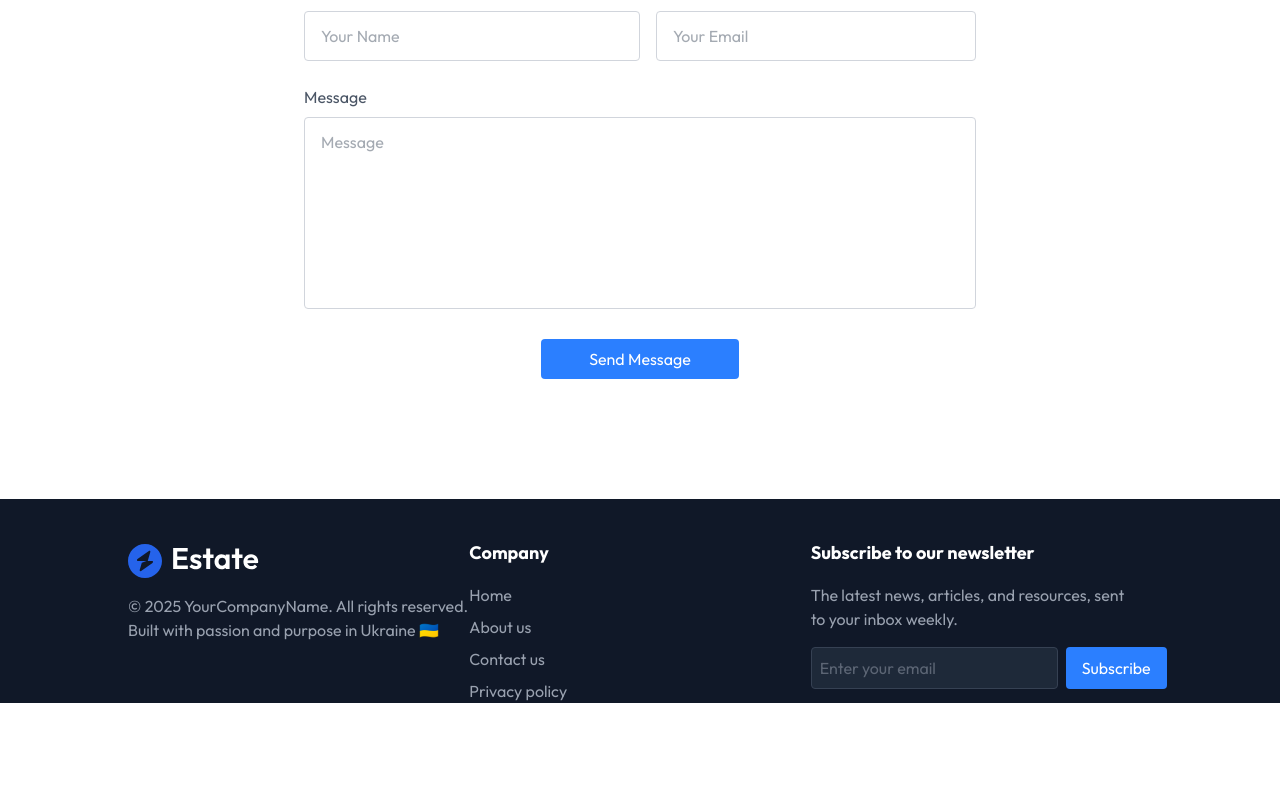
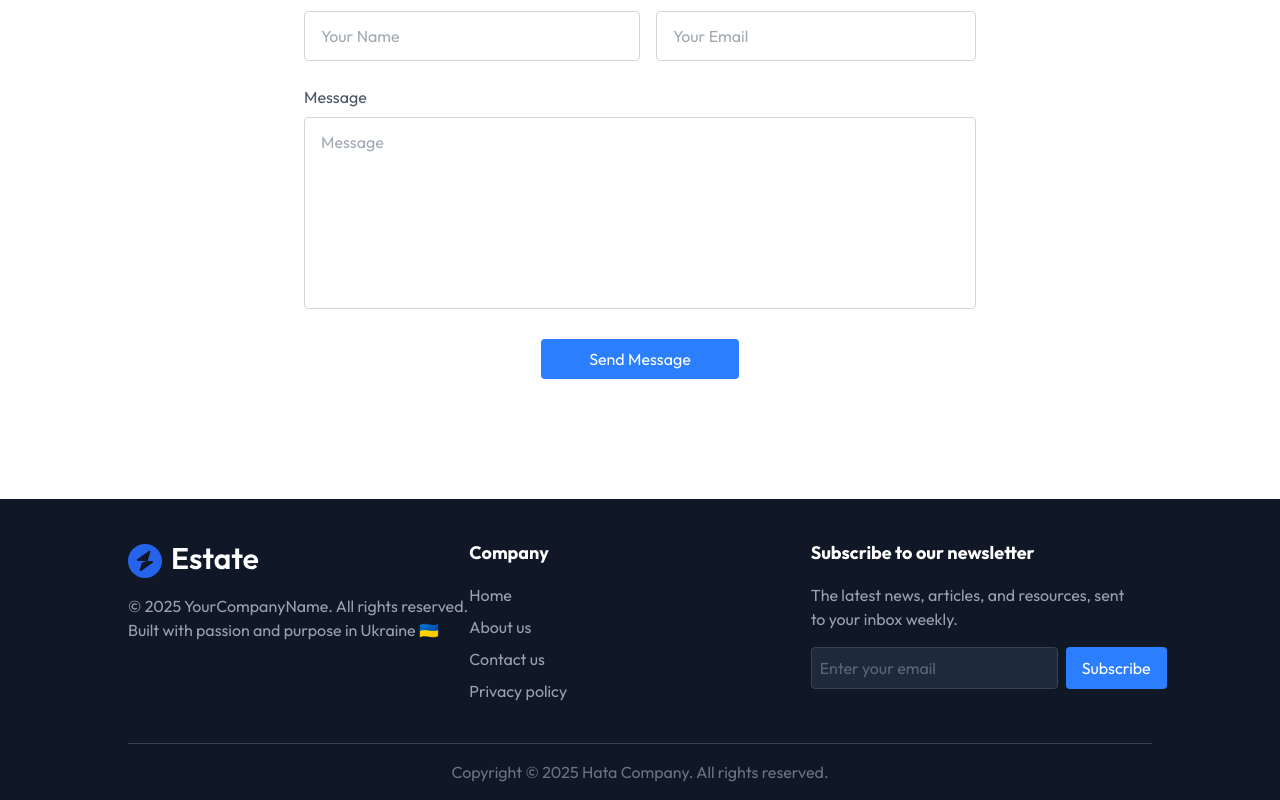
Before and after one commit to ivan-chukhalo/get-hata, a React (Vite) app: page / in a window 1280 px wide. Shown: the part 3454-4254 px from the top of the page. Before the commit the page ends 4157 px from the top, so only its background shows below. Built offline with nearby package versions, Linux system fonts and the light colour scheme.

Commit message:
feat(footer): add copyright block

```diff
--- a/src/components/Footer.jsx
+++ b/src/components/Footer.jsx
@@ -29,7 +29,9 @@ const Footer = () => {
             </div>
         </div>
       </div>
-      <div></div>
+      <div className="text-center mt-10 text-gray-500 py-4 border-t border-gray-700">
+        Copyright © 2025 Hata Company. All rights reserved.
+      </div>
     </div>
   );
 };
```
